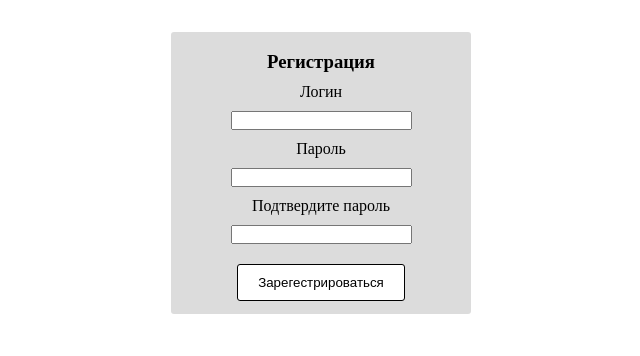
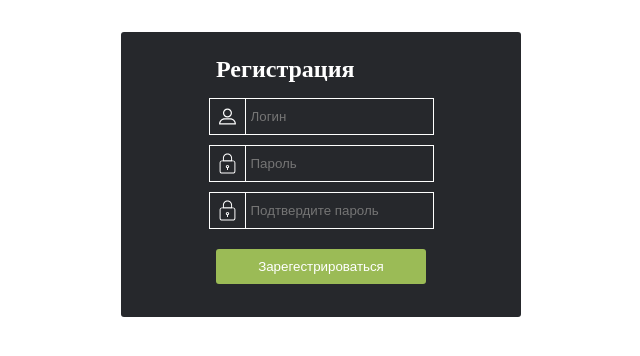
Before and after one commit to moomintrol/link, a Flask app: page /reg in a window 1280 px wide. Shown: the part 50-406 px from the top of the page, without its empty margins (319-959 px from the left). Run offline with Flask 3, Linux system fonts and the light colour scheme; the visitor is signed in with stand-in values (Sample User, id 1).

Commit message:
git commit -m"three"

```diff
--- a/main.py
+++ b/main.py
@@ -1,13 +1,11 @@
 from flask import Flask, render_template, request, redirect, jsonify, session
 from db import *
-from flask_jwt_extended import create_access_token, JWTManager, get_jwt_identity, jwt_required
 import uuid, hashlib, random, os
 from werkzeug.security import generate_password_hash, check_password_hash
 
 app = Flask(__name__, template_folder='templates', static_folder='templates/static')
 app.secret_key = os.urandom(30).hex()
 app.config['JWT_SECRET_KEY'] = 'super-secret'
-jwt = JWTManager(app)
 
 if len(seacrAccesses()) == 0:
     i = 0
@@ -20,11 +18,13 @@ if len(seacrAccesses()) == 0:
 def index():
     long_link = request.form.get('long_link')
     accesses = request.form.get('accesses')
+    print(accesses)
+    pseudonym = request.form.get('pseudonym')
     massage = ''
-    if long_link != None:
+    if long_link != None or pseudonym != None:
         if 'user' in session:
             user_short_link = ""
-            user_short_link = hashlib.md5(long_link.encode()).hexdigest()[:random.randint(8, 12)]
+            user_short_link = "https://" + hashlib.md5(long_link.encode()).hexdigest()[:random.randint(8, 12)]
             addLink(long_link,user_short_link,accesses,session['user'])
         else:
             massage = 'Войдите чтобы сокращать ссылки'
@@ -43,9 +43,6 @@ def auth():
                     massage = 'Вы вошли'
                     auth_user = searchUserId(login)[0]
                     session['user'] = auth_user
-                    access_token = create_access_token(identity=login)
-                    # get_jwt_identity()
-                    # jwt_required()
                     return redirect('/profile')
                 else:
                     massage = 'Неверный пароль'
--- a/templates/base.html
+++ b/templates/base.html
@@ -11,12 +11,12 @@
     <header>
       <a href="/">Logo</a>
       {% if 'user' in session: %}
-      <div class="div-header-user">
+      <div class="div_header_user">
         <a href="/profile">Профиль</a>
         <a href="/logout">Выйти</a>
       </div>
       {% else: %}
-      <div class="div-header">
+      <div class="div_header">
         <a href="/auth">Вход</a>
         <a href="/reg">Регистрация</a>
       </div>
--- a/templates/profile.html
+++ b/templates/profile.html
@@ -7,7 +7,7 @@
     <div>
       <h3>Ваши ссылки</h3>
       {% for i in userlinks:%}
-      <div class="div-profile-link">
+      <div class="div_profile_link">
         <p>{{i[0]}}</p>
         <p>{{i[1]}}</p>
         <p>{{i[2]}}</p>
--- a/templates/reg.html
+++ b/templates/reg.html
@@ -6,15 +6,21 @@
   <main>
       <div class="div_reg">
         <form class="form_reg form" method="post">
-          <h3>Регистрация</h3>
-          <label for="login">Логин</label>
-          <input type="text" name="login">
-          <label for="password">Пароль</label>
-          <input type="password" name="password">
-          <label for="confirm_password">Подтвердите пароль</label>
-          <input type="password" name="confirm_password">
+          <h2>Регистрация</h2>
+          <div>
+            <img class="form_auth_img" src="/static/img/user.svg">
+            <input class="form_input" type="text" name="login" placeholder="Логин">
+          </div>
+          <div>
+            <img class="form_auth_img" src="/static/img/lock.svg">
+            <input class="form_input" type="password" name="password" placeholder="Пароль">
+          </div>
+          <div>
+            <img class="form_auth_img" src="/static/img/lock.svg">
+            <input class="form_input" type="password" name="confirm_password" placeholder="Подтвердите пароль">
+          </div>
           <p class="error">{{massage}}</p>
-          <button>Зарегестрироваться</button>
+          <button class="form_reg_btn">Зарегестрироваться</button>
         </form>
       </div>
   </main>
--- a/templates/static/css/style.css
+++ b/templates/static/css/style.css
@@ -19,14 +19,14 @@ header{
    margin-bottom: 2em;
 }
 
-.div-header{
+.div_header{
    display: grid;
    grid-template-columns: 35px 85px;
    align-items: center;
    gap: 10px;
 }
 
-.div-header-user{
+.div_header_user{
    display: grid;
    grid-template-columns: 60px 45px;
    align-items: center;
@@ -44,11 +44,26 @@ header a{
    justify-content: center;
    align-items: center;
    gap: 10px;
-   width: 300px;
+   width: 400px;
    background-color: gainsboro;
    border: none;
    border-radius: 3px;
    margin: auto;
+}
+
+.form h2{
+   color: white;
+   margin-top: 1em;
+   margin-bottom: 5px;
+   width: 210px;
+}
+
+.form_reg{
+   background-color: #26282C;
+}
+
+.form_auth{
+   background-color: #26282C;
 }
 
 .div_reg h3{
@@ -56,7 +71,7 @@ header a{
 }
 
 .div_reg button{
-   margin-bottom: 1em;
+   margin-bottom: 2.5em;
 }
 
 .div_auth h3{
@@ -64,7 +79,7 @@ header a{
 }
 
 .div_auth button{
-   margin-bottom: 1em;
+   margin-bottom: 2.5em;
 }
 
 .form p{
@@ -81,9 +96,60 @@ button{
    padding-right: 20px;
 }
 
-.div-profile-link{
+.div_profile_link{
    display: grid;
    grid-template-columns: repeat(3, 1fr);
    align-items: center;
    gap: 10px;
 }
+
+.form_input{
+   outline: none;
+   border: none;
+   border-bottom: 1px solid black;
+   background-color: #26282C;
+   padding: 5px;
+   border: 1px solid white;
+   border-left: none;
+   color: white;
+}
+
+.form_auth_img{
+   width: 25px;
+   height: 25px;
+   border: 1px solid black;
+   padding: 5px;
+   filter: invert(1);
+}
+
+.div_auth div{
+   display:grid;
+   grid-template-columns: auto 1fr;
+   justify-content: center;
+   width: 210px;
+}
+
+.div_reg div{
+   display:grid;
+   grid-template-columns: auto 1fr;
+   justify-content: center;
+   width: 210px;
+}
+
+.form_auth_btn{
+   background-color: #9bbb56;
+   color: white;
+   border: none;
+   width: 210px;
+}
+
+.form_reg_btn{
+   background-color: #9bbb56;
+   color: white;
+   border: none;
+   width: 210px;
+}
+
+.error{
+   color: red;
+}
```
Also changed, not shown: templates/auth.html (+10 -6 lines), templates/index.html (+4 -3 lines), templates/static/img/lock.svg (added), templates/static/img/user.svg (added).
